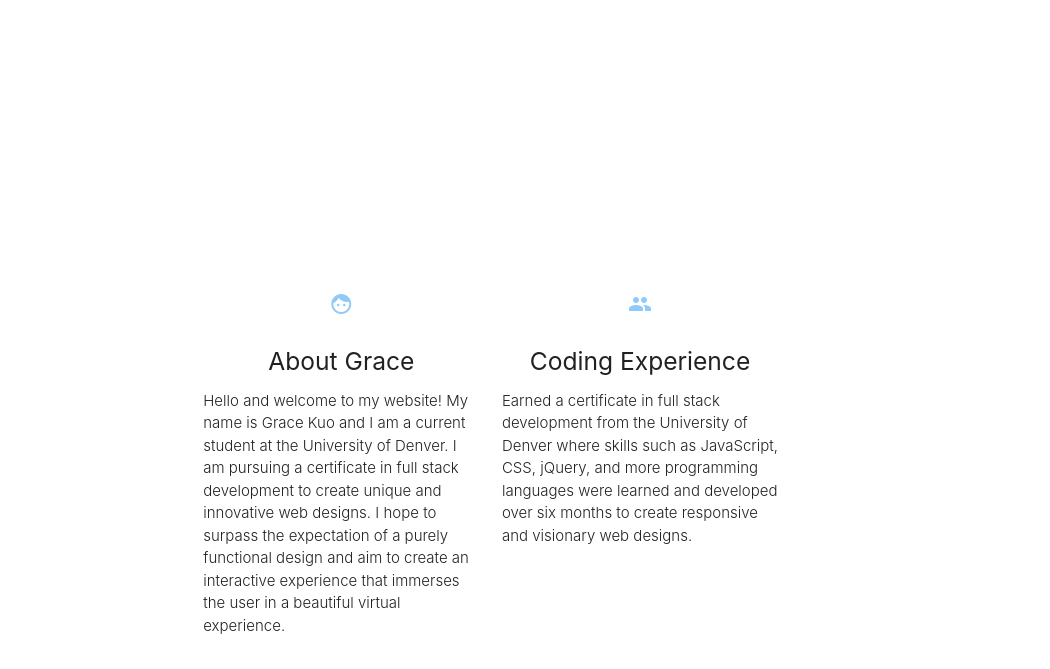
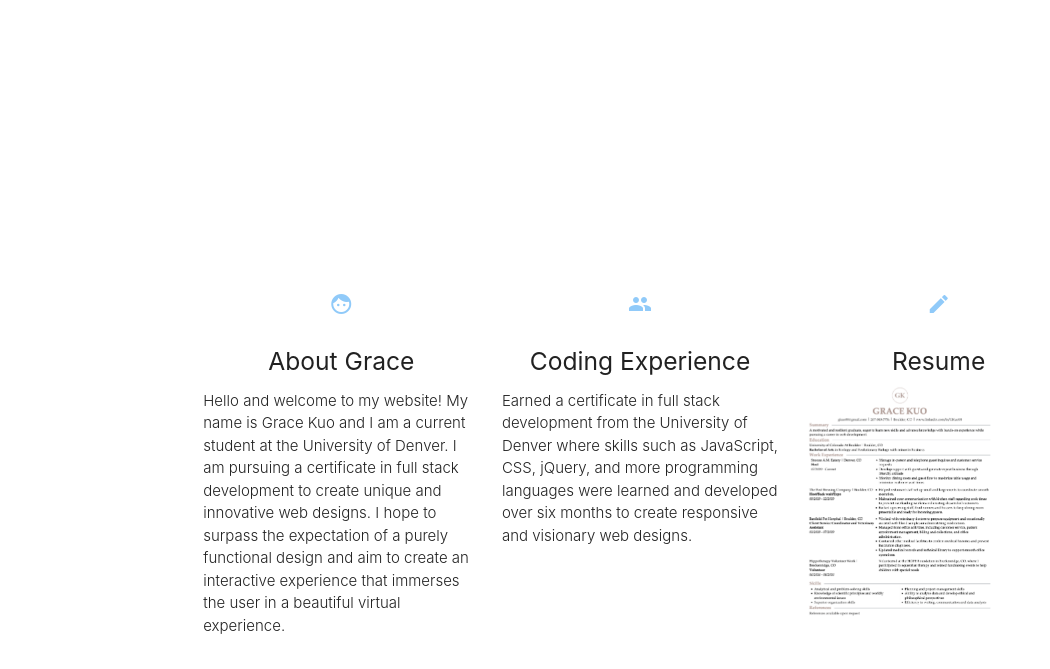
Before and after one commit to gkuo0831/UpdatedPortfolio, a plain HTML site: page index.html in a window 1280 px wide. Shown: the part 283-952 px from the top of the page, without its empty margins (0-1050 px from the left). Drawn offline with nearby package versions, Linux system fonts and the light colour scheme.

Commit message:
added block for resume to display when clicked on

```diff
--- a/index.html
+++ b/index.html
@@ -114,6 +114,20 @@
             </div>
           </div>
           <!--Resume-->
+          <div class="col s12 m4">
+            <div class="icon-block">
+              <h2 class="center blue-text text-lighten-3">
+                <i class="material-icons">create</i>
+              </h2>
+              <h5 class="center">Resume</h5>
+              <img
+                class="materialboxed"
+                width="200"
+                src="images/Screen Shot 2020-11-19 at 8.00.14 PM.png"
+                alt="resume"
+              />
+            </div>
+          </div>
         </div>
       </div>
     </div>
```
